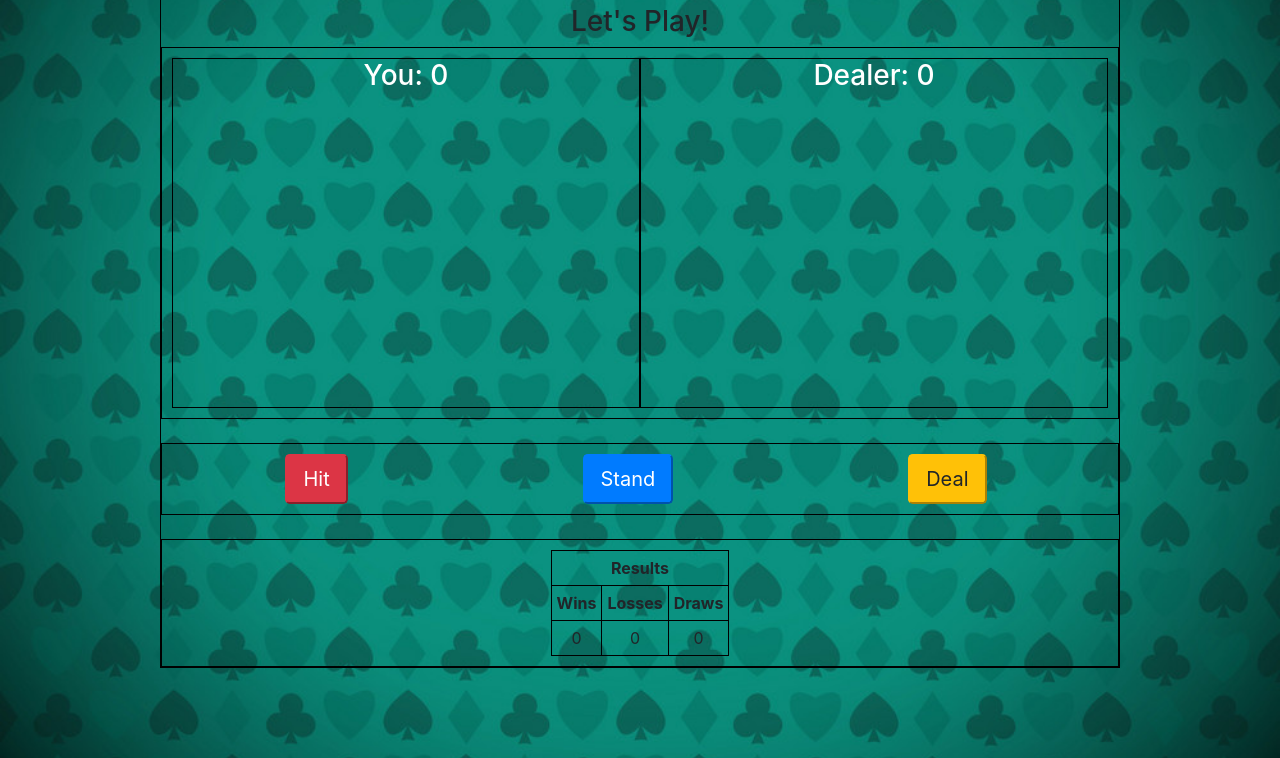
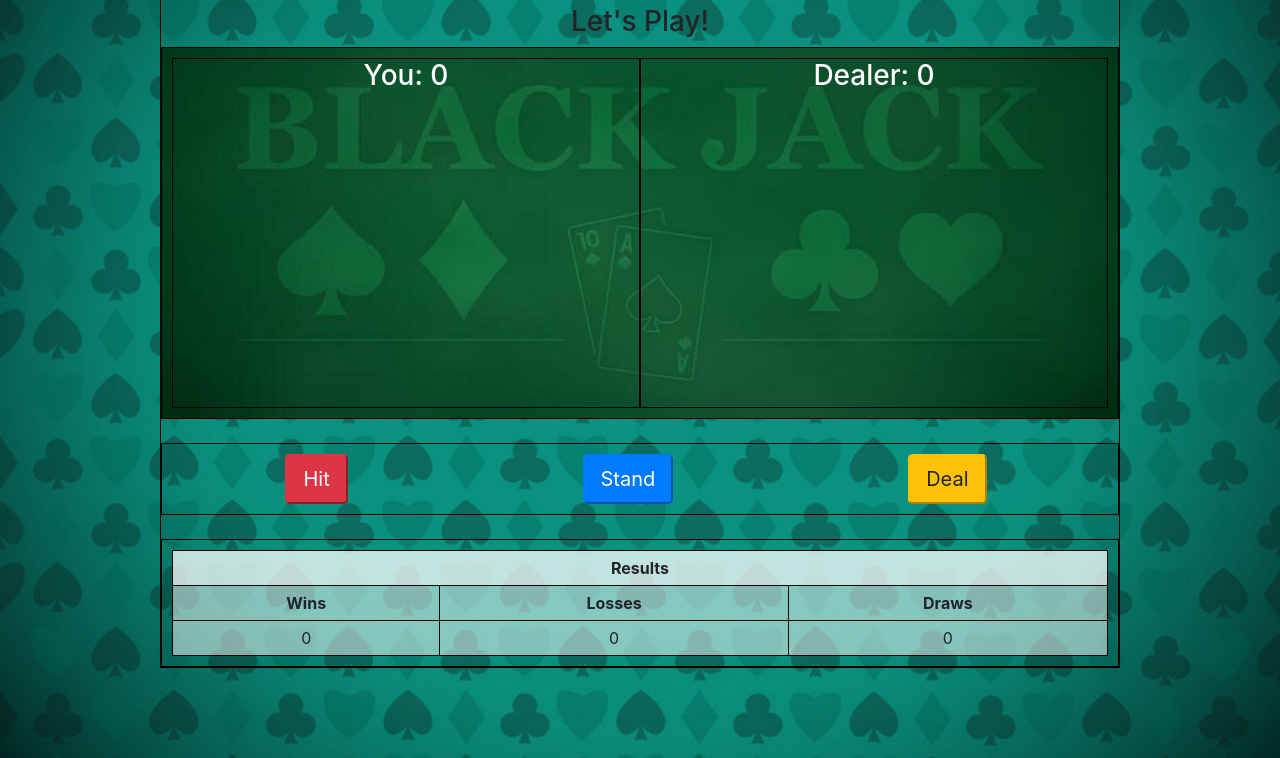
Before and after one commit to nevdaha2103/Black-Jack, a plain HTML site: page index.html in a window 1280 px wide. Shown: the part 42-800 px from the top of the page. Drawn offline with nearby package versions, Linux system fonts and the light colour scheme.

Commit message:
Update BlackJack.css

```diff
--- a/BlackJack.css
+++ b/BlackJack.css
@@ -29,7 +29,7 @@ body {
     left: 0;
     height: 100%;
     width: 100%;
-    background: url("images/tableBackground.png") center no-repeat;
+    background: url("images/table.jpg") center no-repeat;
     background-size: cover;
 }
 
@@ -53,3 +53,20 @@ table th, td {
     padding: 5px;
     border: 1px solid black;
 }
+
+.transparent-table {
+    background-color: rgba(255, 255, 255, 0.5);
+    border-collapse: collapse;
+    width: 100%;
+}
+
+.transparent-table th,
+.transparent-table td {
+    padding: 5px;
+    border: 1px solid black;
+}
+
+.transparent-table th[colspan="3"] {
+    background-color: rgba(255, 255, 255, 0.5);
+    border: 1px solid black;
+}
```
